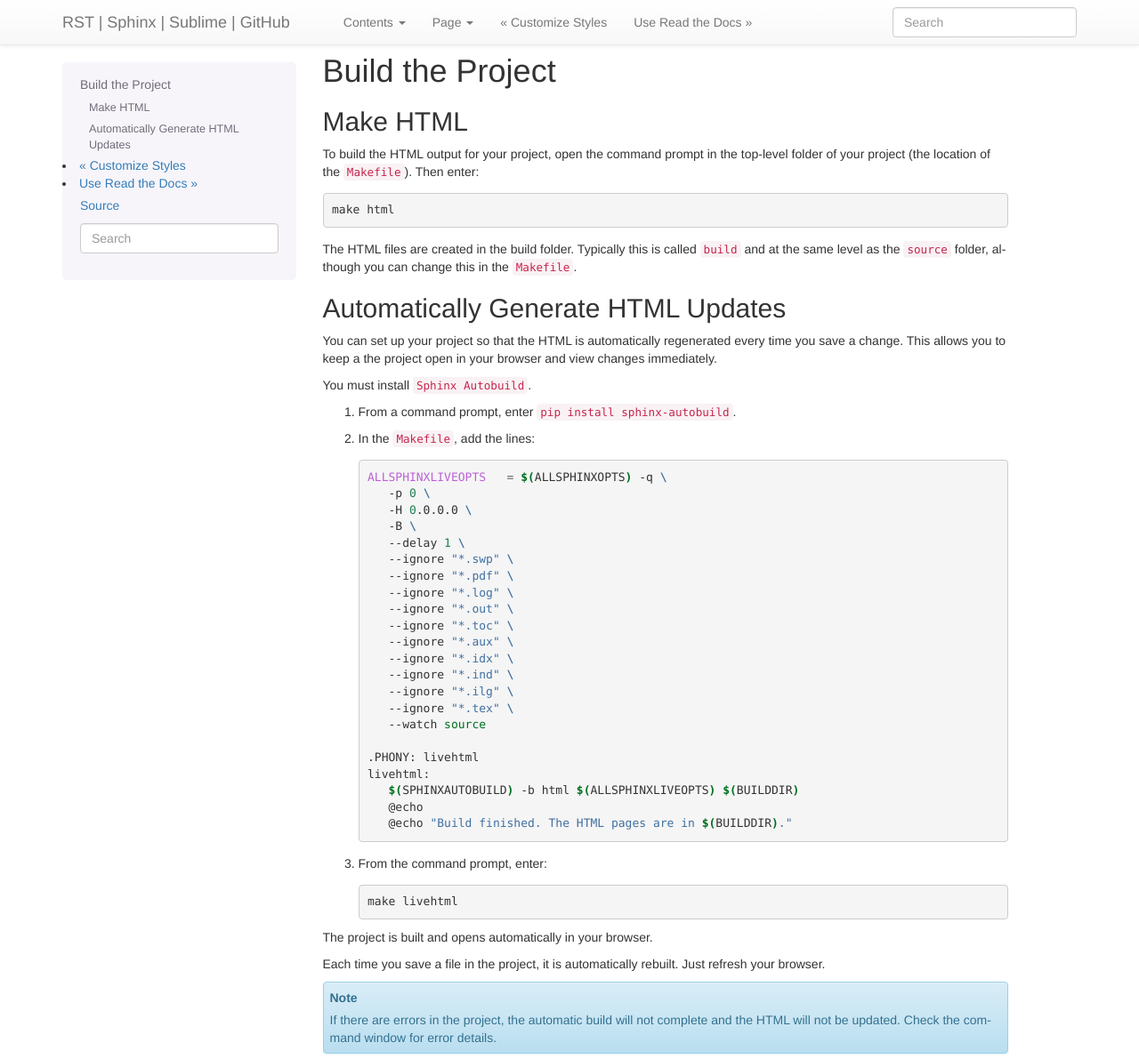
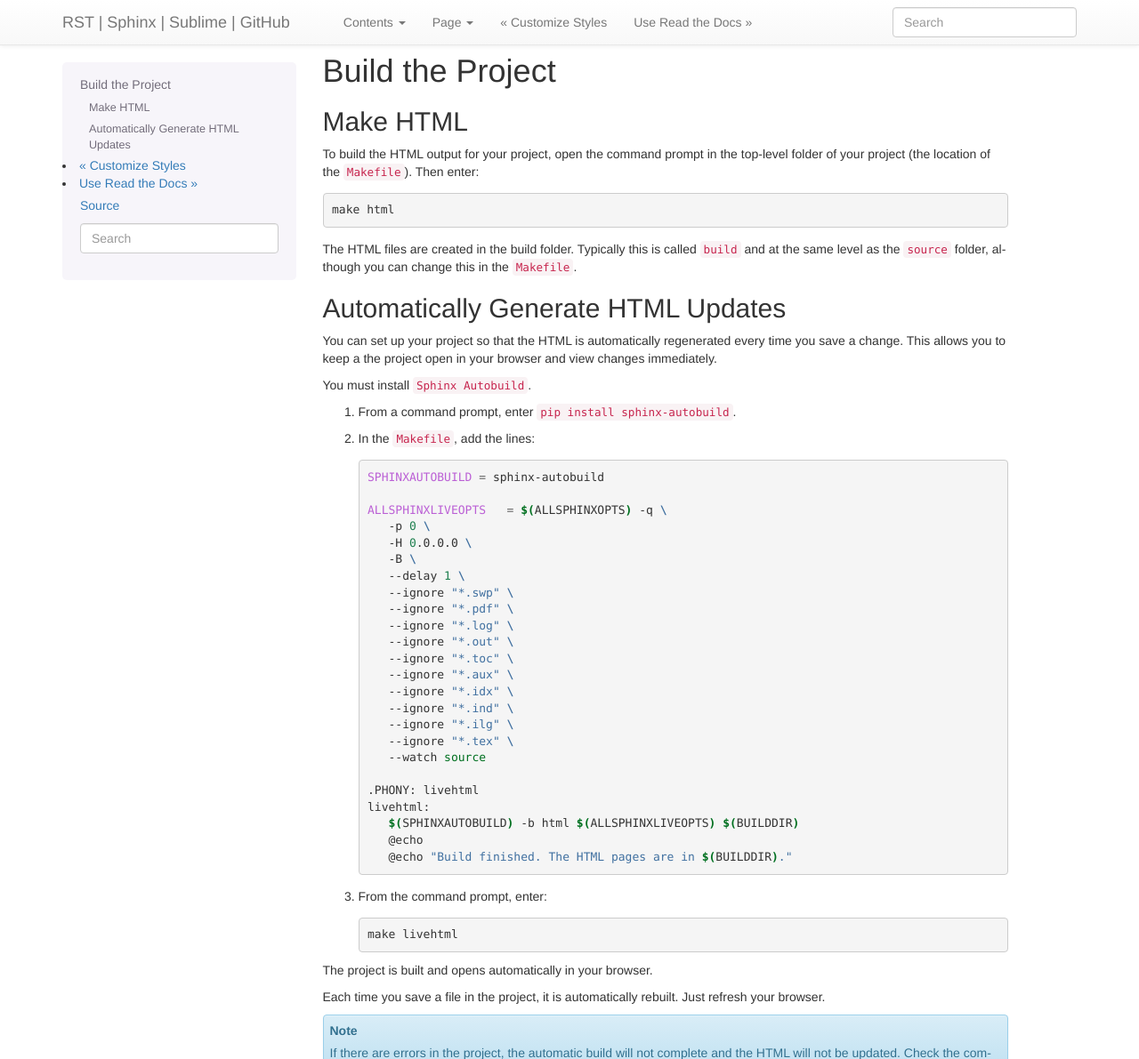
Before and after one commit to MarkHoeber/sublime_sphinx_guide, a Sphinx documentation site: the page built from source/build.rst, in a window 1280 px wide and 1395 px high, cut to the strip 0-1191 px from the top of the window. Shown: the whole strip at 89% size. Built offline with Sphinx 7.4.7, drawn with Linux system fonts in a browser that asks for light colours; pages that are not in the unit, such as notebooks, are missing from menus; cross-references to code outside the pages are shown as plain code.

Commit message:
Update build.rst

```diff
--- a/source/build.rst
+++ b/source/build.rst
@@ -26,6 +26,8 @@ You must install :xref:`Sphinx Autobuild`.
 #. In the ``Makefile``, add the lines:
 
    .. code-block:: BASH
+
+     SPHINXAUTOBUILD = sphinx-autobuild
 
      ALLSPHINXLIVEOPTS   = $(ALLSPHINXOPTS) -q \
         -p 0 \
```
